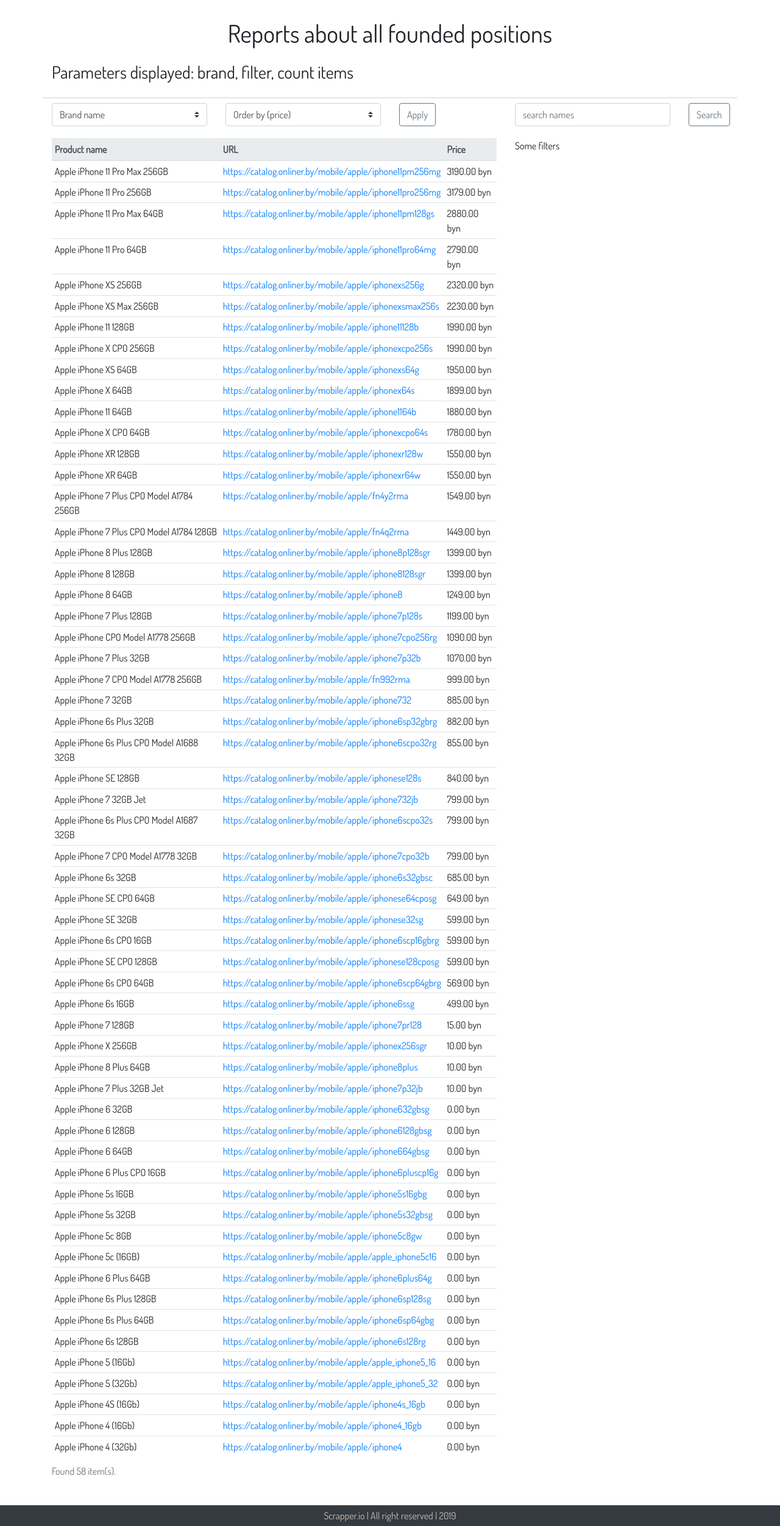
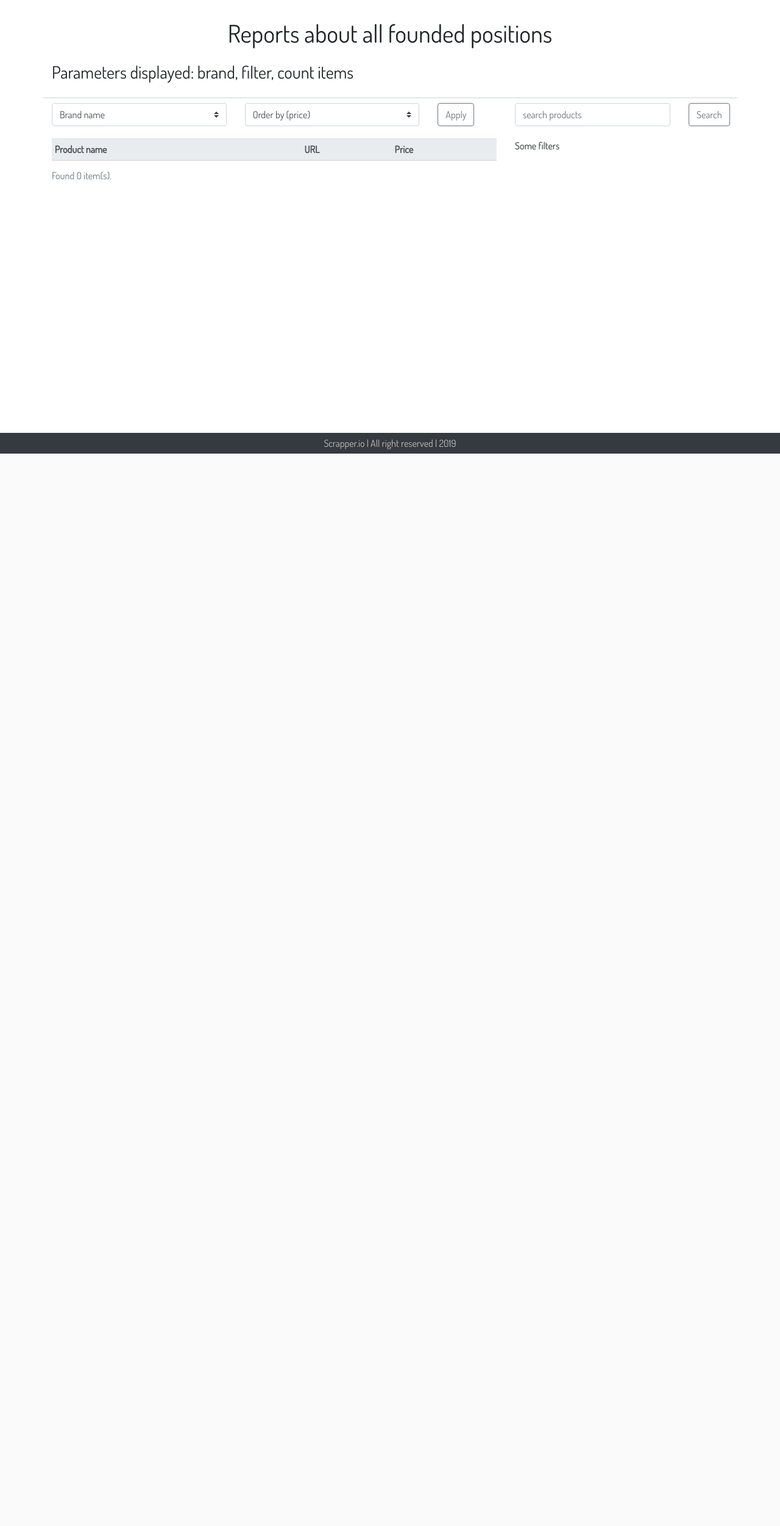
Before and after one commit to evgenii-kylevski/spider_io, a Django app: page /reports/ in a window 1280 px wide. Shown: the part 56-2559 px from the top of the page at 61% size. After the commit the page ends 800 px from the top, so only its background shows below. Run offline with Django 3.2, Linux system fonts and the light colour scheme; data comes from the database, SQL or seed files in the repository; both versions use the stored data as it was after the commit; lists and menus that the app fills with data are empty; some libraries are stand-ins or nearby versions.

Commit message:
create search panel

```diff
--- a/scrapper/templates/scrapper/reports.html
+++ b/scrapper/templates/scrapper/reports.html
@@ -15,11 +15,11 @@
 </div>
 
 <div class="row" id="reports_nav">
-    <div class="col-lg-12">
+    <div class="col-lg-8">
         <form action="{% url 'reports' %}" method="post">
             {% csrf_token %}
             <div class="form-group row">
-                <div class="col-sm-3">
+                <div class="col-sm-5">
                     <div>
                         <select class="custom-select mr-sm-2" id="brands_name_in_db" name="brand_name">
                             <option selected value="default">Brand name</option>
@@ -29,7 +29,7 @@
                         </select>
                     </div>
                 </div>
-                <div class="col-sm-3">
+                <div class="col-sm-5">
                     <div>
                         <select class="custom-select mr-sm-2" id="order_by" name="order_by">
                             <option selected value="default">Order by (price)</option>
@@ -43,18 +43,27 @@
                     <button type="submit" class="btn btn-outline-secondary" id="">Apply</button>
                 </div>
 
+            </div>
+        </form>
+    </div>
+    <div class="col-lg-4">
+        <form action="{% url 'reports' %}" method="post">
+            {% csrf_token %}
+            <div class="form-group row">
+                <div class="col-sm-9">
+                    <input class="form-control mr-sm-2" type="search" name="search_field" placeholder="search products" aria-label="Search">
+                </div>
                 <div class="col-sm-3">
-                    <form class="form-inline">
-                        <input class="form-control mr-sm-2" type="search" placeholder="search names" aria-label="Search">
-                    </form>
-                </div>
-                <div class="col-sm-1">
                     <button class="btn btn-outline-secondary my-2 my-sm-0" type="submit">Search</button>
                 </div>
             </div>
         </form>
     </div>
 </div>
+
+
+
+
 
 <div class="row">
     <div class="col-lg-8">
--- a/scrapper/views.py
+++ b/scrapper/views.py
@@ -130,14 +130,14 @@ class OnlinerBot:
                 new_record.save()
 
     def download_csv(self):
-        self.response = HttpResponse(content_type='text/csv')
-        self.response['Content-Disposition'] = 'attachment; filename="dataset.csv"'
+        response = HttpResponse(content_type='text/csv')
+        response['Content-Disposition'] = 'attachment; filename="dataset.csv"'
 
         for el in self.total_products:
-            writer = csv.writer(self.response)
+            writer = csv.writer(response)
             writer.writerow(el)
 
-        return self.response
+        return response
 
 
 def get_proxy():
@@ -220,6 +220,8 @@ def find_all_brand_names():
         if elem.brand_name not in brand_names_list:
             brand_names_list.append(elem.brand_name)
     return brand_names_list
+
+
 # All functions without HTML code output are above this comment.
 
 
@@ -230,6 +232,7 @@ def home_page(request):
 def scrap_home(request):
     brand_names_list = find_all_brand_names()
     return render(request, 'scrapper/scrap_home.html', {'brand_names_list': brand_names_list})
+
 
 def scrap_result(request):
 
@@ -259,22 +262,33 @@ def scrap_result(request):
                       {'brand_name': brand_name, 'total_products': new_session.total_products})
 
 
-def reports_list(request, brand_name='default', order_by='default'):
+def reports_list(request, brand_name='default', order_by='default', search_field='default'):
     options_to_display = {'brand_name': 'apple', 'order_by': '-product_price'}
+    brand_names_list = find_all_brand_names()
+    total_products = []
+
+    # Setting for filters
     try:
         if request.POST['brand_name'] != 'default':
             options_to_display.update([('brand_name', request.POST['brand_name'])])
         if request.POST['order_by'] != 'default':
             options_to_display.update([('order_by', request.POST['order_by'])])
+        tp_from_bd = CatalogMobile.objects.filter(brand_name=options_to_display['brand_name']).order_by(options_to_display['order_by']).all()
+        for el in tp_from_bd:
+            total_products.append([el.product_name, el.brand_url, el.product_price])
+    except Exception as MultiValueDictKeyError:
+        pass
+    # Setting for search
+    try:
+        if request.POST['search_field'] != 'default':
+            search_response = CatalogMobile.objects.filter(brand_name__icontains=request.POST['search_field']).order_by(options_to_display['order_by']).all()
+            for el in search_response:
+                total_products.append([el.product_name, el.brand_url, el.product_price])
     except Exception as MultiValueDictKeyError:
         pass
 
     statictic_library = []
-    total_products = []
-    brand_names_list = find_all_brand_names()
-    tp_from_bd = CatalogMobile.objects.filter(brand_name=options_to_display['brand_name']).order_by(options_to_display['order_by']).all()
-    for el in tp_from_bd:
-        total_products.append([el.product_name, el.brand_url, el.product_price])
+
     return render(request, 'scrapper/reports.html', {'total_products': total_products,
                                                      'brand_names_list': brand_names_list,
                                                      'display_brand_name': options_to_display['brand_name'],
```
Also changed, not shown: db.sqlite3.
